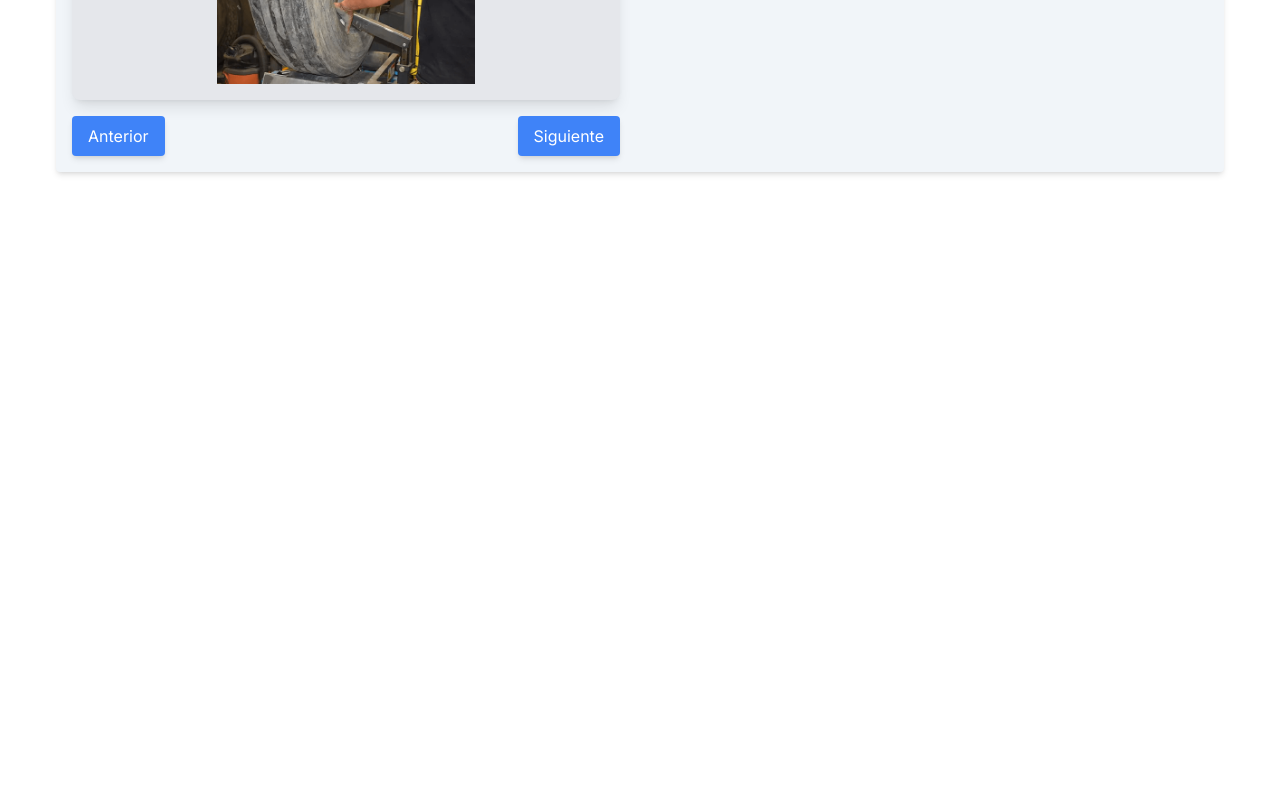
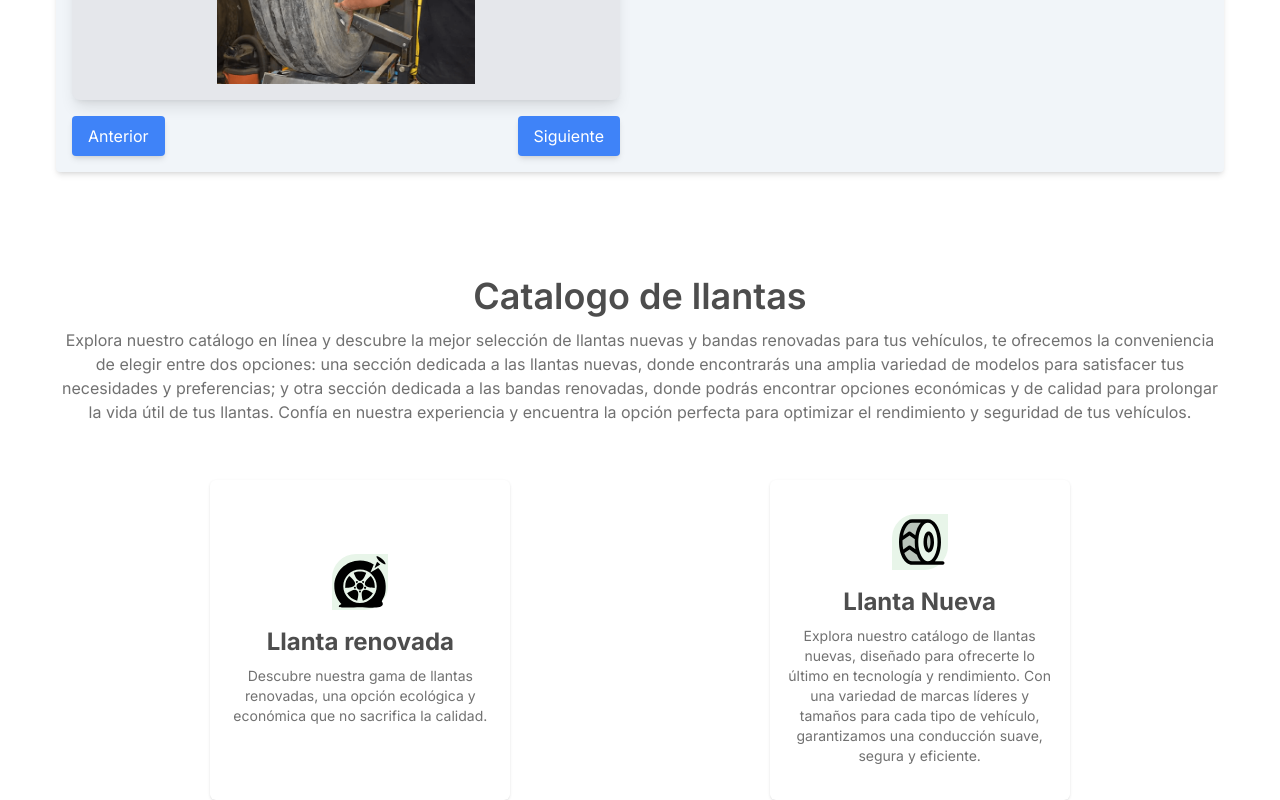
Before and after one commit to MartinGuia/websiteVitaBajio, a React (Create React App) app in the folder client/: page / in a window 1280 px wide. Shown: the part 1496-2296 px from the top of the page. Before the commit the page ends 1732 px from the top, so only its background shows below. Built offline with nearby package versions, Linux system fonts and the light colour scheme.

Commit message:
creation of catalog cards

```diff
--- a/client/src/components/Catalogue.jsx
+++ b/client/src/components/Catalogue.jsx
@@ -1,11 +1,59 @@
-import React from 'react'
+import { GiFlatTire } from "react-icons/gi";
+import { PiTireDuotone } from "react-icons/pi";
 
 function Catalogue() {
+  const catalogues = [
+    {
+      id: 1,
+      title: "Llanta renovada",
+      description:
+        "Descubre nuestra gama de llantas renovadas, una opción ecológica y económica que no sacrifica la calidad.",
+      icon: <GiFlatTire className="size-14"/>
+    },
+    {
+      id: 2,
+      title: "Llanta Nueva",
+      description:
+        "Explora nuestro catálogo de llantas nuevas, diseñado para ofrecerte lo último en tecnología y rendimiento. Con una variedad de marcas líderes y tamaños para cada tipo de vehículo, garantizamos una conducción suave, segura y eficiente.",
+        icon: <PiTireDuotone className="size-14"/>
+    },
+  ];
   return (
-    <div className='md:px-14 px-4 max-w-screen-2xl mx-auto'>
+    <div className="md:px-14 px-4 max-w-screen-2xl mx-auto">
+      <div className="mt-10 md:1/2 mx-auto text-center">
+        <h2 className="text-4xl text-NeutralDGrey font-semibold mb-3">
+          Catalogo de llantas
+        </h2>
+        <p className="text-neutralGrey">
+          Explora nuestro catálogo en línea y descubre la mejor selección de
+          llantas nuevas y bandas renovadas para tus vehículos, te ofrecemos la
+          conveniencia de elegir entre dos opciones: una sección dedicada a las
+          llantas nuevas, donde encontrarás una amplia variedad de modelos para
+          satisfacer tus necesidades y preferencias; y otra sección dedicada a
+          las bandas renovadas, donde podrás encontrar opciones económicas y de
+          calidad para prolongar la vida útil de tus llantas. Confía en nuestra
+          experiencia y encuentra la opción perfecta para optimizar el
+          rendimiento y seguridad de tus vehículos.
+        </p>
 
+        {/* cards */}
+        <div className="mt-14 grid lg:grid-cols-2 md:grid-cols-2 grid-cols-1 md:w-11/12 mx-auto gap-12">
+          {catalogues.map((catalogue) => (
+            <div
+              key={catalogue.id}
+              className="px-4 py-8 text-center md:w-[300px] mx-auto md:h-80 rounded-md shadow cursor-pointer hover:-translate-y-5 hover:border-b-4 hover:border-indigo-700 transition-all duration-300 flex items-center justify-center h-full"
+            >
+              <div >
+                <div className="bg-[#E8F5E9] mb-4 h-14 w-14 mx-auto rounded-tl-3xl rounded-br-3xl"><div>{catalogue.icon}</div></div>
+                <h4 className="text-2xl font-bold text-NeutralDGrey mb-2 px-2">{catalogue.title}</h4>
+                <p className="text-sm text-neutralGrey">{catalogue.description}</p>
+              </div>
+            </div>
+          ))}
+        </div>
+      </div>
     </div>
-  )
+  );
 }
 
-export default Catalogue
+export default Catalogue;
--- a/client/src/components/Navbar.jsx
+++ b/client/src/components/Navbar.jsx
@@ -47,7 +47,7 @@ function Navbar() {
         <div className="flex justify-between items-center text-base gap-8">
           <a className="text-2xl font-semibold space-x-3" href="">
             <img
-              className="w-32 inline-block items-center"
+              className="w-20 lg:w-32 inline-block items-center"
               src={images.logoVB}
               alt=""
             />
@@ -74,11 +74,11 @@ function Navbar() {
           <div className="space-x-12 hidden lg:flex items-center">
             <a
               href="/"
-              className="hidden lg:flex items-center text-brandPrimary hover:text-gray900"
+              className="hidden lg:flex items-center text-yellow-400 hover:text-gray900"
             >
               Login
             </a>
-            <button className="bg-brandPrimary text-white py-2 px-4 transition-all duration-300 rounded hover:bg-NeutralDGrey">
+            <button className="bg-yellow-400 text-white py-2 px-4 transition-all duration-300 rounded hover:bg-NeutralDGrey">
               Sign Up
             </button>
           </div>
```
